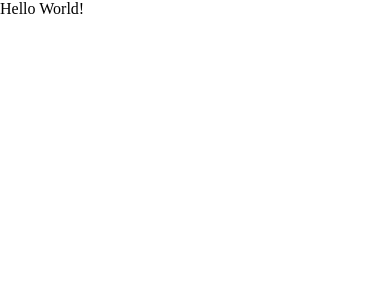
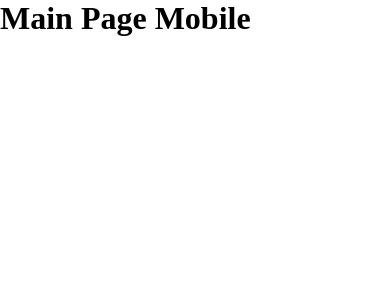
Before and after one commit to exxocism/coding-test-repo, a React (Create React App) app in the folder client/: page / in a window 390 px wide. Shown: the top 300 px of the page. Built offline with nearby package versions, Linux system fonts and the light colour scheme; the HTML template or start-up script is replaced by a standard one.

Commit message:
:art: Style: Media Query Applied

```diff
--- a/client/src/App.tsx
+++ b/client/src/App.tsx
@@ -1,12 +1,14 @@
 import React from 'react';
 import { useMediaQuery } from 'react-responsive';
 
+import MainPage from './Pages/MainPage';
+import MainPageMobile from './Pages/MainPageMobile';
 import './App.css';
 
 function App() {
   const isMobile: Boolean = useMediaQuery({ query: '(max-aspect-ratio: 3/4)' });
 
-  return <div className="App">Hello World!</div>;
+  return <>{isMobile ? <MainPageMobile /> : <MainPage />}</>;
 }
 
 export default App;
--- /dev/null
+++ b/client/src/Pages/MainPage.tsx
@@ -0,0 +1,9 @@
+const MainPage = () => {
+  return (
+    <div>
+      <h1>Main Page</h1>
+    </div>
+  );
+};
+
+export default MainPage;
--- /dev/null
+++ b/client/src/Pages/MainPageMobile.tsx
@@ -0,0 +1,9 @@
+const MainPageMobile = () => {
+  return (
+    <div>
+      <h1>Main Page Mobile</h1>
+    </div>
+  );
+};
+
+export default MainPageMobile;
```
